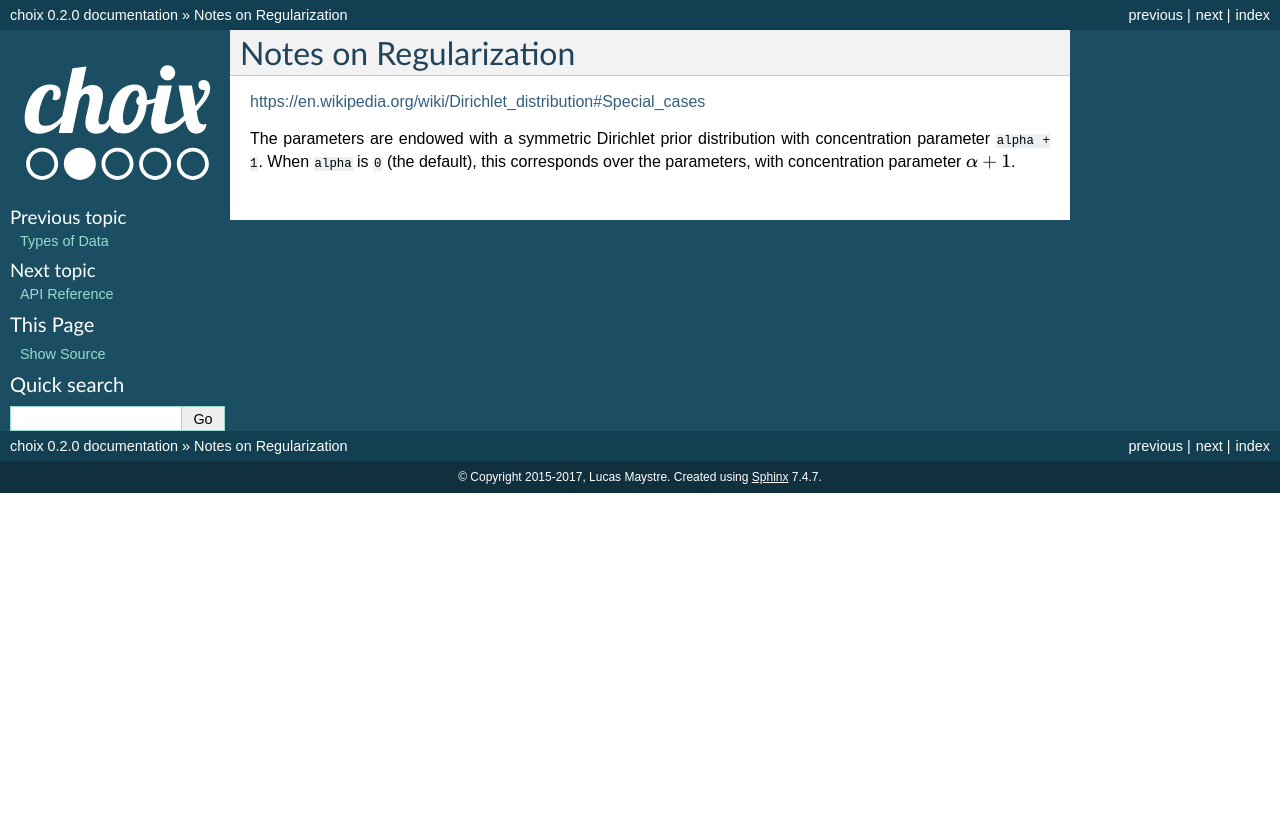
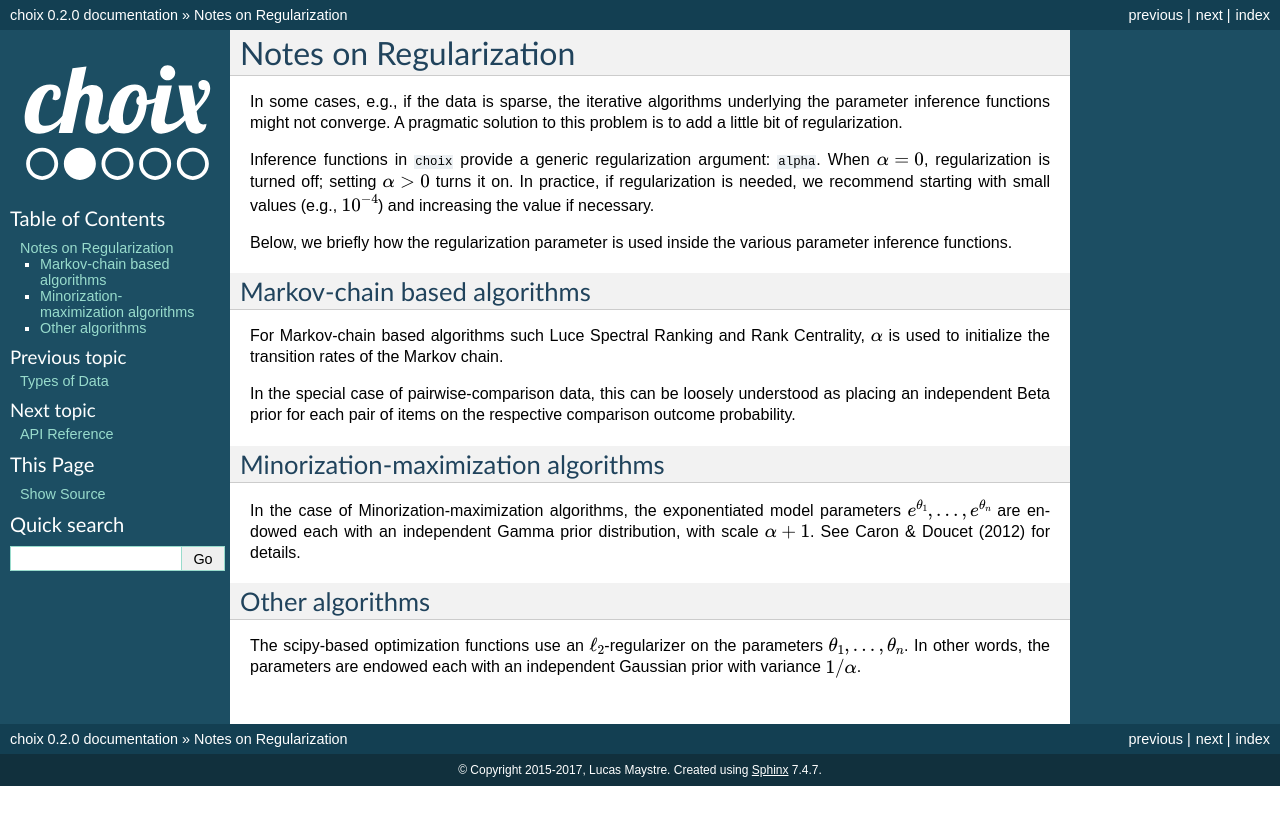
Before and after one commit to lucasmaystre/choix, a Sphinx documentation site: the page built from docs/regularization.rst, in a window 1280 px wide. Shown: the top 825 px of the page. Built offline with Sphinx 7.4.7, drawn with Linux system fonts in a browser that asks for light colours.

Commit message:
Documentation page on regularization.
I finally got around to write a short (and to be honest, fairly complicated)
page on regularization. In the process, I decided to unify the name of the
parameter used for regularization strenght to `alpha`.

```diff
--- a/docs/regularization.rst
+++ b/docs/regularization.rst
@@ -3,9 +3,51 @@
 Notes on Regularization
 =======================
 
-https://en.wikipedia.org/wiki/Dirichlet_distribution#Special_cases
+In some cases, e.g., if the data is sparse, the iterative algorithms underlying
+the parameter inference functions might not converge. A pragmatic solution to
+this problem is to add a little bit of regularization.
 
-The parameters are endowed with a symmetric Dirichlet prior distribution with
-concentration parameter ``alpha + 1``. When ``alpha`` is ``0`` (the default),
-this corresponds over the parameters, with concentration parameter
-:math:`\alpha + 1`.
+Inference functions in ``choix`` provide a generic regularization argument:
+``alpha``. When :math:`\alpha = 0`, regularization is turned off; setting
+:math:`\alpha > 0` turns it on. In practice, if regularization is needed, we
+recommend starting with small values (e.g., :math:`10^{-4}`) and increasing the
+value if necessary.
+
+Below, we briefly how the regularization parameter is used inside the various
+parameter inference functions.
+
+
+.. _regularization-lsr:
+
+Markov-chain based algorithms
+-----------------------------
+
+For Markov-chain based algorithms such Luce Spectral Ranking and Rank
+Centrality, :math:`\alpha` is used to initialize the transition rates of the
+Markov chain.
+
+In the special case of pairwise-comparison data, this can be loosely understood
+as placing an independent Beta prior for each pair of items on the respective
+comparison outcome probability.
+
+
+.. _regularization-mm:
+
+Minorization-maximization algorithms
+------------------------------------
+
+In the case of Minorization-maximization algorithms, the exponentiated model
+parameters :math:`e^{\theta_1}, \ldots, e^{\theta_n}` are endowed each with an
+independent Gamma prior distribution, with scale :math:`\alpha + 1`. See Caron
+& Doucet (2012) for details.
+
+
+.. _regularization-other:
+
+Other algorithms
+----------------
+
+The scipy-based optimization functions use an :math:`\ell_2`-regularizer on the
+parameters :math:`\theta_1, \ldots, \theta_n`. In other words, the parameters
+are endowed each with an independent Gaussian prior with variance :math:`1 /
+\alpha`.
```
Also changed, not shown: 2 other files.
